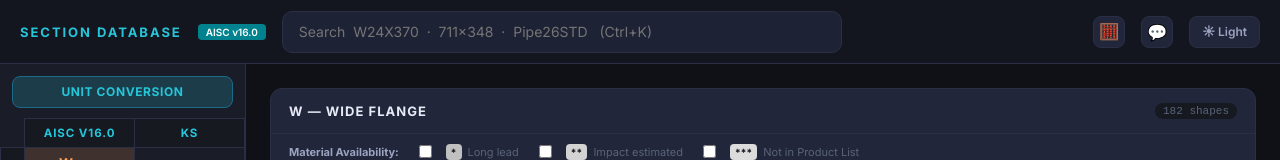
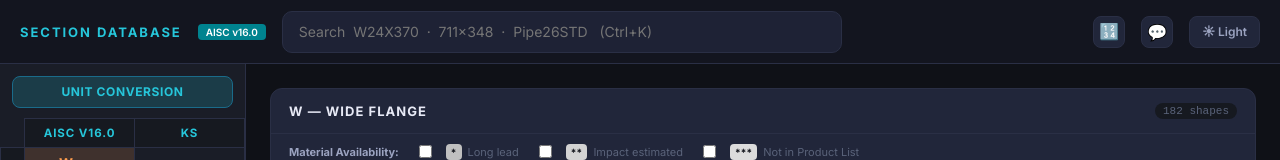
Before and after one commit to shinho76/section_database, a React (Vite) app: page / in a window 1280 px wide. Shown: the top 160 px of the page. Built offline with nearby package versions, Linux system fonts and the light colour scheme.

Commit message:
Change calculator button emoji to 🔢

```diff
--- a/src/components/Header.jsx
+++ b/src/components/Header.jsx
@@ -19,7 +19,7 @@ export default function Header() {
       <span className="brand">SECTION DATABASE</span>
       <span className="badge">AISC v16.0</span>
       <SearchBox />
-      <button id="calculator" title="계산기 열기" onClick={openCalculator}>🧮</button>
+      <button id="calculator" title="계산기 열기" onClick={openCalculator}>🔢</button>
       <a id="feedback" title="피드백 보내기" href={FEEDBACK_FORM_URL} target="_blank" rel="noopener noreferrer">💬</a>
       <button id="theme" onClick={toggleTheme}>
         {theme === 'dark' ? '☀ Light' : '☾ Dark'}
```
